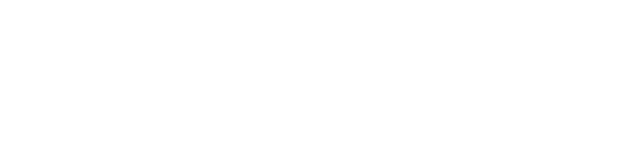
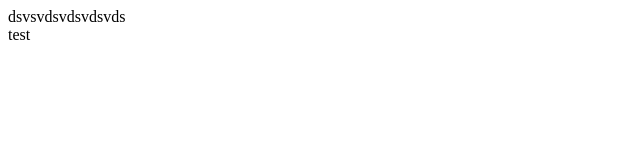
Before and after one commit to hamzael69/test-2, a plain HTML site: page index.html in a window 1280 px wide. Shown: the whole page, without its empty margins (0-640 px from the left). Drawn offline with Linux system fonts and the light colour scheme.

Commit message:
bien messge

```diff
--- a/index.html
+++ b/index.html
@@ -6,6 +6,10 @@
     <title>Document</title>
 </head>
 <body>
+    dsvsvdsvdsvdsvds
+    <div>
+        test
+    </div>
 
 </body>
 </html>
```
